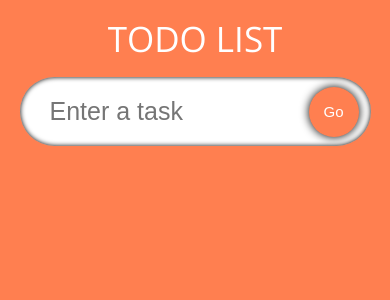
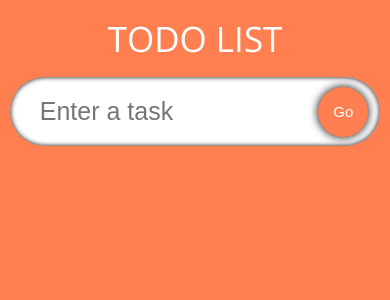
Before and after one commit to KennedyMungai/todolistAnother, a React (Create React App) app: page / in a window 390 px wide. Shown: the top 300 px of the page. Built offline with nearby package versions, Linux system fonts and the light colour scheme; the HTML template or start-up script is replaced by a standard one.

Commit message:
Added styling code for smaller screens

```diff
--- a/src/components/styles.css
+++ b/src/components/styles.css
@@ -79,3 +79,17 @@
     font-size: 25px;
     cursor: pointer;
 }
+
+@media (max-width: 700px) {
+    .input {
+        width: 95%;
+    }
+
+    .todos {
+        width: 95%;
+    }
+
+    .todos__single {
+        width: 100%;
+    }
+}
```
